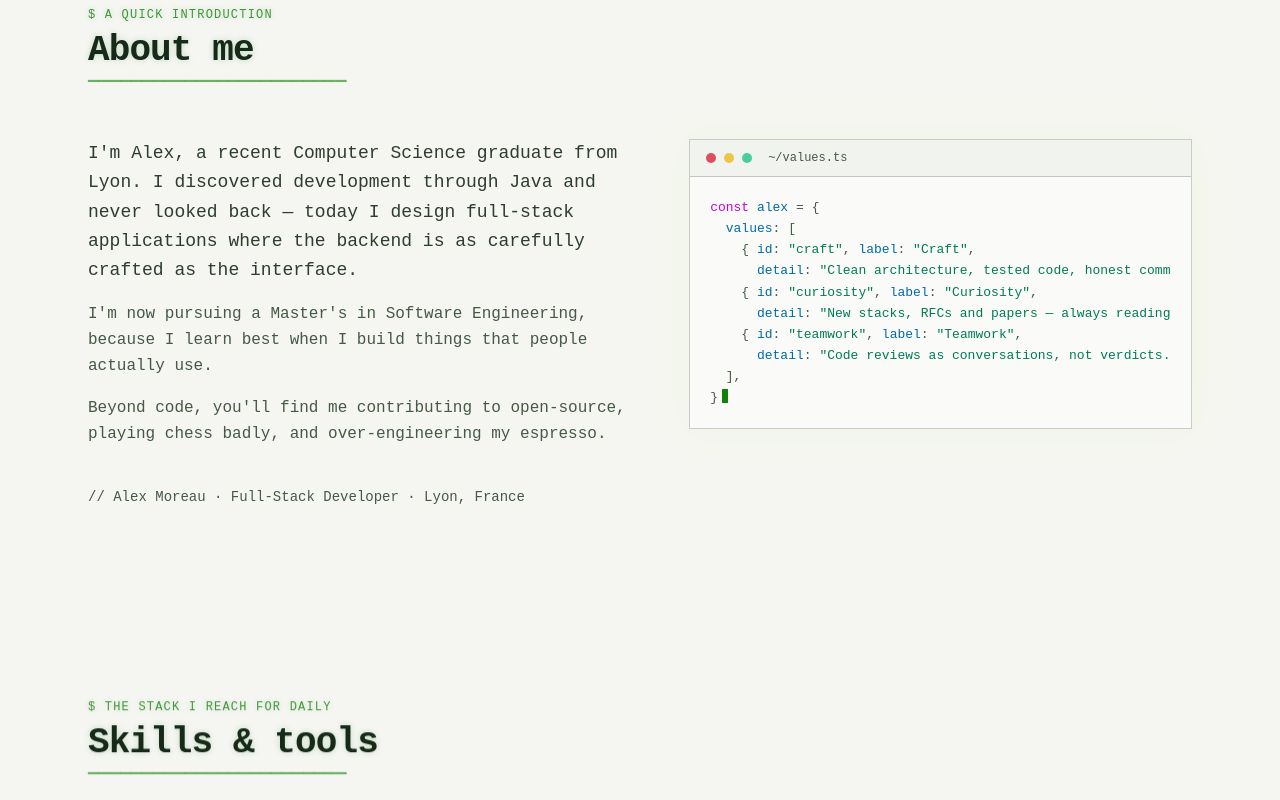
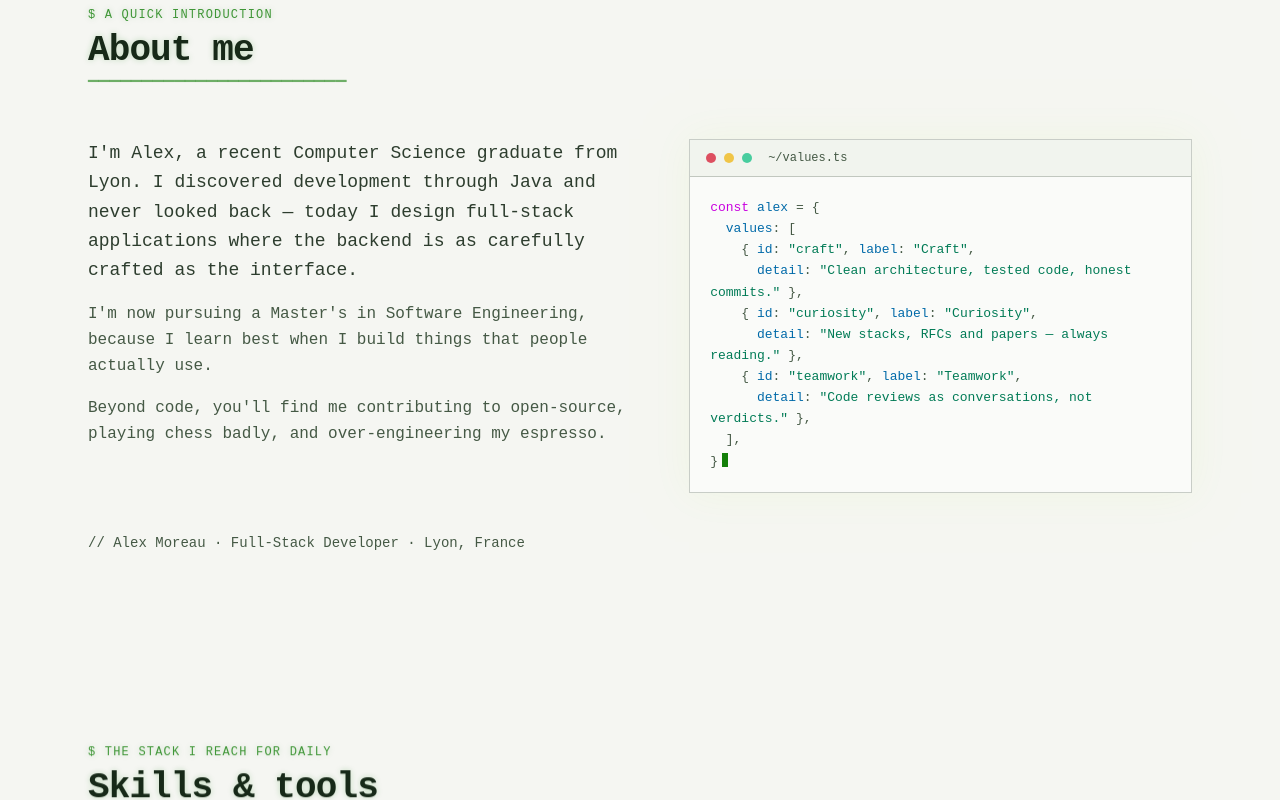
Before and after one commit to abdelaziz-ebourki/portfolio, a React (Vite) app in the folder ui/: page / in a window 1280 px wide. Shown: the part 980-1780 px from the top of the page. Built offline with nearby package versions, Linux system fonts and the light colour scheme.

Commit message:
fix(ui): equal-height terminal + cheatsheet, hidden scrollbars, block cursor, shared commands

```diff
--- a/ui/src/components/about.tsx
+++ b/ui/src/components/about.tsx
@@ -23,8 +23,8 @@ export function About() {
           ))}
         </div>
 
-        <TerminalWindow title="~/values.ts" className="h-fit">
-          <pre className="overflow-x-auto font-mono text-[13px] leading-relaxed">
+        <TerminalWindow title="~/values.ts" className="h-fit overflow-hidden">
+          <pre className="overflow-x-hidden font-mono text-[13px] leading-relaxed whitespace-pre-wrap break-words [overflow-wrap:anywhere] min-w-0 [scrollbar-width:none] [-ms-overflow-style:none] [&::-webkit-scrollbar]:hidden">
             <code>
               <span className="text-fuchsia-600 dark:text-fuchsia-400">const</span>{" "}
               <span className="text-sky-700 dark:text-sky-300">alex</span>{" "}
--- a/ui/src/components/terminal-section.tsx
+++ b/ui/src/components/terminal-section.tsx
@@ -1,8 +1,10 @@
-import { useEffect, useRef, useState, type FormEvent, type KeyboardEvent } from "react"
+import { useCallback, useEffect, useRef, useState, type FormEvent, type KeyboardEvent } from "react"
 import { persona } from "@/lib/persona"
 import { ui } from "@/lib/content"
 import { useI18n } from "@/lib/i18n"
+import { TAB_COMMANDS } from "@/lib/terminal-commands"
 import { SectionHeading } from "@/components/section-heading"
+import { TerminalSidePanel } from "@/components/terminal-side-panel"
 import { TerminalWindow } from "@/components/terminal-window"
 
 type LineKind = "input" | "output" | "error" | "success"
@@ -12,19 +14,6 @@ type Line = {
   kind: LineKind
   content: string
 }
-
-const COMMANDS = [
-  "help",
-  "whoami",
-  "about",
-  "skills",
-  "projects",
-  "experience",
-  "education",
-  "contact",
-  "ls",
-  "clear",
-] as const
 
 let lineId = 0
 const nextId = () => ++lineId
@@ -55,14 +44,14 @@ export function TerminalSection() {
     if (el) el.scrollTop = el.scrollHeight
   }, [lines])
 
-  function respond(output: string[], kind: LineKind = "output") {
+  const respond = useCallback((output: string[], kind: LineKind = "output") => {
     setLines((prev) => [
       ...prev,
       ...output.map((content) => ({ id: nextId(), kind, content })),
     ])
-  }
+  }, [])
 
-  function run(raw: string) {
+  const run = useCallback((raw: string) => {
     const input = raw.trim()
     setLines((prev) => [...prev, { id: nextId(), kind: "input", content: raw }])
 
@@ -119,7 +108,7 @@ export function TerminalSection() {
       default:
         respond([`${t(ui.terminal.unknown)} ${command}`, t(ui.terminal.hint)], "error")
     }
-  }
+  }, [t, respond])
 
   function handleSubmit(event: FormEvent<HTMLFormElement>) {
     event.preventDefault()
@@ -147,7 +136,7 @@ export function TerminalSection() {
       }
     } else if (event.key === "Tab") {
       event.preventDefault()
-      const match = COMMANDS.find((candidate) => candidate.startsWith(value.trim().toLowerCase()))
+      const match = TAB_COMMANDS.find((candidate) => candidate.startsWith(value.trim().toLowerCase()))
       if (match) setValue(`${match} `)
     }
   }
@@ -162,46 +151,64 @@ export function TerminalSection() {
     <section id="terminal" className="scroll-mt-20 py-24">
       <SectionHeading eyebrow={ui.terminal.subtitle} title={ui.terminal.title} />
 
-      <TerminalWindow title="guest@alexmoreau: ~" className="mx-auto max-w-3xl">
+      <div className="grid gap-6 lg:grid-cols-[1.55fr_0.85fr] lg:items-stretch">
+        <TerminalWindow title="guest@alexmoreau: ~" className="flex h-full w-full max-w-none flex-col">
         <div
-          className="cursor-text font-mono text-sm leading-relaxed"
+          className="flex min-h-0 flex-1 flex-col cursor-text font-mono text-sm leading-relaxed"
           onClick={() => inputRef.current?.focus()}
         >
           <div
             ref={scrollRef}
-            className="max-h-80 overflow-y-auto pr-2"
+            className="min-h-[20rem] max-h-80 min-h-0 flex-1 overflow-y-auto overflow-x-hidden pr-2 [scrollbar-width:none] [-ms-overflow-style:none] [&::-webkit-scrollbar]:hidden"
             aria-live="polite"
             aria-label={t(ui.terminal.ariaLabel)}
           >
             {lines.map((line) => (
-              <p key={line.id} className={lineStyles[line.kind]}>
+              <p key={line.id} className={`${lineStyles[line.kind]} min-w-0 overflow-x-hidden`}>
                 {line.kind === "input" && (
                   <span className="mr-2 select-none text-primary" aria-hidden>
                     $
                   </span>
                 )}
-                <span className="whitespace-pre-wrap break-words">{line.content}</span>
+                <span className="whitespace-pre-wrap break-words [overflow-wrap:anywhere]">
+                  {line.content}
+                </span>
               </p>
             ))}
           </div>
 
           <form onSubmit={handleSubmit} className="mt-2 flex items-center gap-2">
             {prompt}
+            <div
+              className="relative flex min-w-0 flex-1 items-center"
+              onClick={() => inputRef.current?.focus()}
+            >
               <input
                 ref={inputRef}
                 value={value}
                 onChange={(event) => setValue(event.target.value)}
                 onKeyDown={handleKeyDown}
-              className="w-full bg-transparent text-foreground caret-primary outline-none placeholder:text-muted-foreground/50"
-              placeholder={t(ui.terminal.inputPlaceholder)}
+                className="absolute inset-0 h-full w-full bg-transparent opacity-0 caret-transparent outline-none"
                 aria-label={t(ui.terminal.ariaLabel)}
                 autoComplete="off"
                 autoCapitalize="off"
                 spellCheck={false}
               />
+              <span className="pointer-events-none flex min-w-0 flex-1 items-center">
+                <span className="whitespace-pre-wrap break-words [overflow-wrap:anywhere] text-foreground">
+                  {value}
+                </span>
+                <span
+                  aria-hidden
+                  className="ml-1 inline-block h-3.5 w-1.5 shrink-0 translate-y-0.5 animate-blink bg-primary"
+                />
+              </span>
+            </div>
           </form>
         </div>
         </TerminalWindow>
+        <TerminalSidePanel onRun={run} />
+      </div>
     </section>
   )
 }
--- /dev/null
+++ b/ui/src/components/terminal-side-panel.tsx
@@ -0,0 +1,45 @@
+import { TerminalWindow } from "@/components/terminal-window"
+import { ui } from "@/lib/content"
+import { useI18n } from "@/lib/i18n"
+import { CHEAT_COMMANDS } from "@/lib/terminal-commands"
+
+export function TerminalSidePanel({
+  onRun,
+}: {
+  onRun: (cmd: string) => void
+}) {
+  const { t } = useI18n()
+
+  return (
+    <TerminalWindow title="~/cheatsheet" className="flex h-full flex-col">
+      <div className="flex flex-1 flex-col">
+        <p className="font-mono text-xs font-medium uppercase tracking-widest text-primary/80">
+          {t(ui.terminal.side.cheatTitle)}
+        </p>
+        <div className="mt-3 flex flex-1 flex-col gap-1">
+          {CHEAT_COMMANDS.map((cmd) => {
+            const key = cmd.split(" ")[0]
+            const hint =
+              ui.terminal.side.commands[key as keyof typeof ui.terminal.side.commands]
+            return (
+              <button
+                key={cmd}
+                type="button"
+                onClick={() => onRun(cmd)}
+                className="group flex items-center justify-between rounded px-2 py-1.5 font-mono text-xs text-muted-foreground transition-colors hover:bg-muted hover:text-foreground focus-visible:outline-none focus-visible:ring-1 focus-visible:ring-ring"
+              >
+                <span className="text-primary group-hover:text-primary">{cmd}</span>
+                <span className="ml-3 truncate text-muted-foreground/70">
+                  {hint ? t(hint) : ""}
+                </span>
+              </button>
+            )
+          })}
+        </div>
+        <p className="mt-3 font-mono text-[10px] leading-relaxed text-muted-foreground/60">
+          {t(ui.terminal.side.cheatHint)}
+        </p>
+      </div>
+    </TerminalWindow>
+  )
+}
--- a/ui/src/components/terminal-window.tsx
+++ b/ui/src/components/terminal-window.tsx
@@ -13,17 +13,17 @@ export function TerminalWindow({
   return (
     <div
       className={cn(
-        "overflow-hidden border border-border bg-card/70 shadow-[0_0_40px_oklch(0.85_0.24_130/6%)]",
+        "flex flex-col overflow-hidden border border-border bg-card/70 shadow-[0_0_40px_oklch(0.85_0.24_130/6%)]",
         className
       )}
     >
-      <div className="flex items-center gap-2 border-b border-border bg-muted/40 px-4 py-2.5">
+      <div className="flex shrink-0 items-center gap-2 border-b border-border bg-muted/40 px-4 py-2.5">
         <span className="size-2.5 rounded-full bg-destructive/70" />
         <span className="size-2.5 rounded-full bg-yellow-500/70" />
         <span className="size-2.5 rounded-full bg-emerald-500/70" />
         <span className="ml-2 font-mono text-xs text-muted-foreground">{title}</span>
       </div>
-      <div className="p-4 sm:p-5">{children}</div>
+      <div className="flex min-h-0 flex-1 flex-col p-4 sm:p-5">{children}</div>
     </div>
   )
 }
--- a/ui/src/lib/content.ts
+++ b/ui/src/lib/content.ts
@@ -166,6 +166,26 @@ export const ui = {
       en: "cat: nothing to gnaw here — try 'about' or 'projects'.",
       fr: "cat : rien à grignoter ici — essayez 'about' ou 'projects'.",
     },
+    side: {
+      cheatTitle: { en: "cheatsheet", fr: "aide-mémoire" },
+      cheatHint: {
+        en: "Click to run · Tab complete · ↑↓ history",
+        fr: "Cliquer pour exécuter · Tab complète · ↑↓ historique",
+      },
+      commands: {
+        help: { en: "list commands", fr: "lister les commandes" },
+        whoami: { en: "who am I", fr: "qui suis-je" },
+        about: { en: "who I am", fr: "qui je suis" },
+        skills: { en: "daily stack", fr: "stack du jour" },
+        projects: { en: "things I shipped", fr: "ce que j'ai livré" },
+        experience: { en: "where I worked", fr: "où j'ai travaillé" },
+        education: { en: "academic path", fr: "parcours" },
+        contact: { en: "reach me", fr: "me joindre" },
+        ls: { en: "list sections", fr: "lister sections" },
+        clear: { en: "clear screen", fr: "effacer écran" },
+        sudo: { en: "hire me", fr: "me recruter" },
+      } satisfies Record<string, Localized>,
+    },
   } satisfies Record<string, unknown>,
 
   contact: {
--- /dev/null
+++ b/ui/src/lib/terminal-commands.ts
@@ -0,0 +1,19 @@
+export const CHEAT_COMMANDS = [
+  "help",
+  "whoami",
+  "about",
+  "skills",
+  "projects",
+  "experience",
+  "education",
+  "contact",
+  "ls",
+  "clear",
+  "sudo hire-me",
+] as const
+
+export const TAB_COMMANDS = [
+  ...CHEAT_COMMANDS.map((c) => c.split(" ")[0]),
+  "rm",
+  "cat",
+] as const
```
Lines whose indentation alone changed are shown as unchanged.
